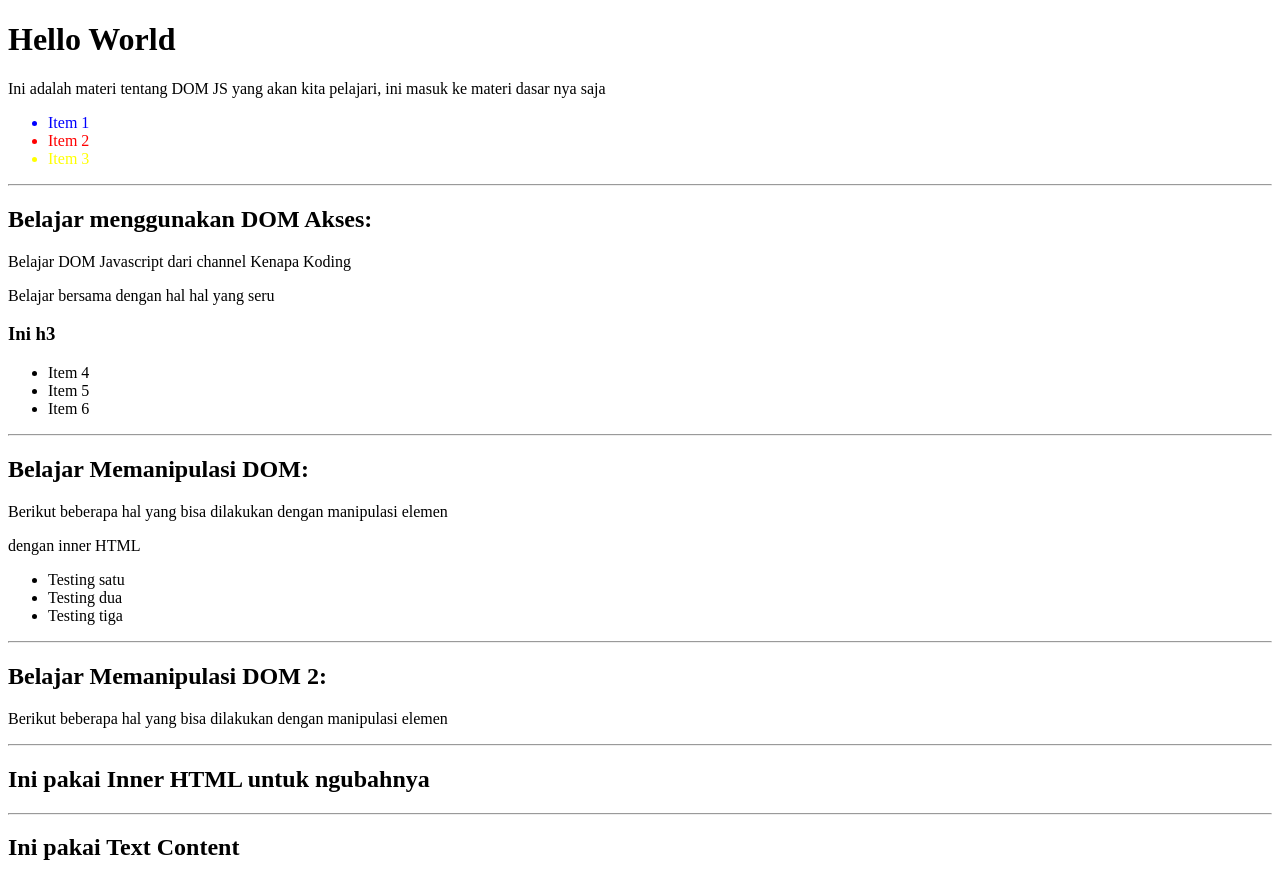
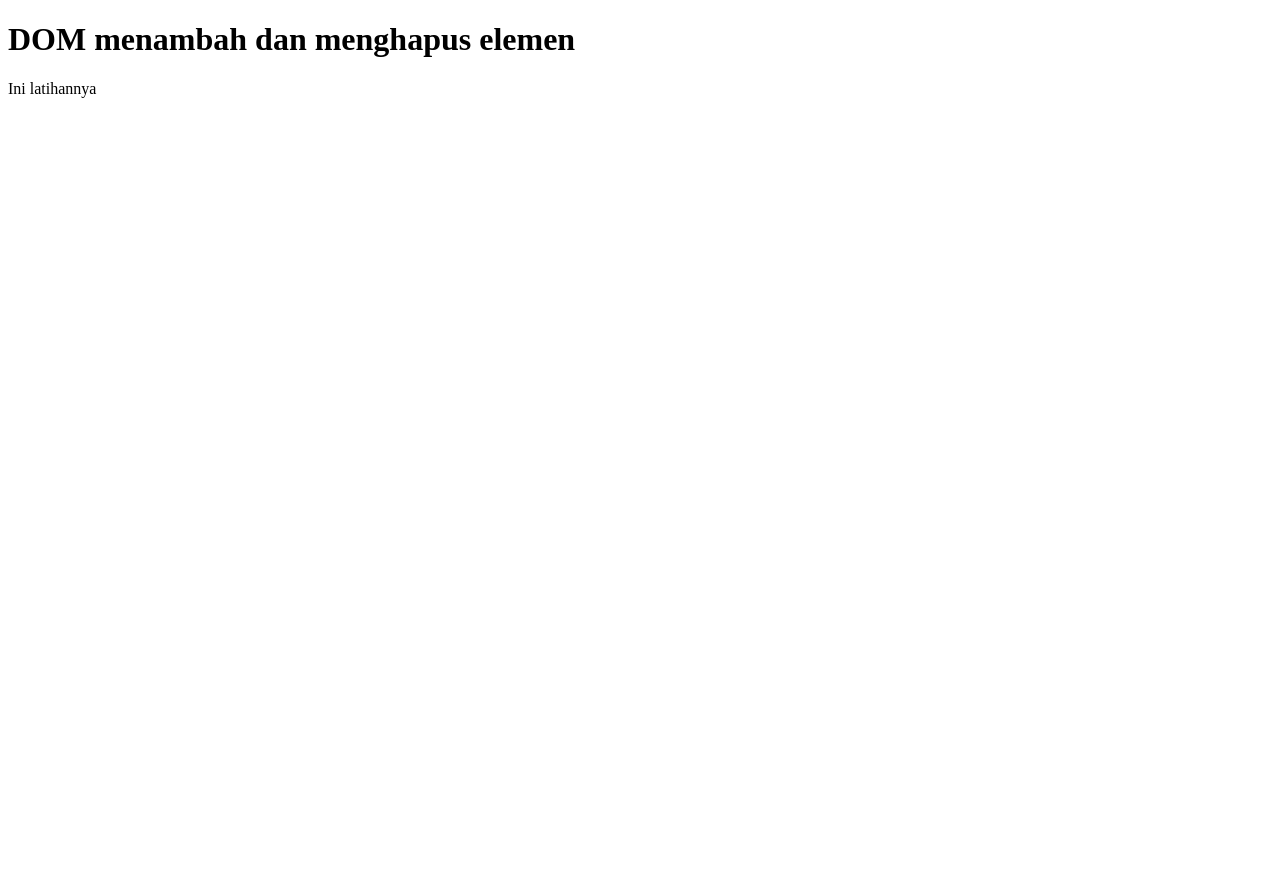
Before and after one commit to RizkyWahyudi30/Belajar-js-kenapa-koding, a plain HTML site: page Module-17-DOM-JS/index.html in a window 1280 px wide. After the commit the page ends 800 px from the top, so only its background shows below. Drawn offline with Linux system fonts and the light colour scheme.

Commit message:
new knowladge

```diff
--- a/Module-17-DOM-JS/index.html
+++ b/Module-17-DOM-JS/index.html
@@ -5,44 +5,51 @@
     <meta name="viewport" content="width=device-width, initial-scale=1.0" />
     <meta http-equiv="X-UA-Compatible" content="ie=edge" />
     <title>Materi tentang DOM JS</title>
+    <style>
+      .setAtt {
+        background-color: aqua;
+        margin: 10px;
+        padding: 10px;
+      }
+    </style>
   </head>
   <body>
     <!-- ini untuk yang syntax dasarnya saja -->
-    <h1>Hello World</h1>
+    <!-- <h1>Hello World</h1>
     <p>
       Ini adalah materi tentang DOM JS yang akan kita pelajari, ini masuk ke
       materi dasar nya saja
-    </p>
-    <ul>
+    </p> -->
+    <!-- <ul>
       <li>Item 1</li>
       <li>Item 2</li>
       <li>Item 3</li>
-    </ul>
+    </ul> -->
 
-    <hr />
+    <!-- <hr /> -->
     <!-- ini untuk MENGAKSES DOM -->
-    <h2 id="judul-kedua">Belajar menggunakan DOM Akses:</h2>
+    <!-- <h2 id="judul-kedua">Belajar menggunakan DOM Akses:</h2>
     <p class="penjelasan">Belajar DOM Javascript dari channel Kenapa Koding</p>
     <p class="penjelasan">Belajar bersama dengan hal hal yang seru</p>
-    <h3>Ini h3</h3>
-    <ul>
+    <h3>Ini h3</h3> -->
+    <!-- <ul>
       <li class="penjelasan">Item 4</li>
       <li id="contoh-aja">Item 5</li>
       <li>Item 6</li>
-    </ul>
+    </ul> -->
 
-    <hr />
+    <!-- <hr />
     <div id="wClass">
       <h2>Belajar Memanipulasi DOM:</h2>
       <p>Berikut beberapa hal yang bisa dilakukan dengan manipulasi elemen</p>
     </div>
-    <p id="text-lorem">Lorem ipsum dolor sit amet.</p>
-    <ul>
+    <p id="text-lorem">Lorem ipsum dolor sit amet.</p> -->
+    <!-- <ul>
       <li>Testing satu</li>
       <li>Testing dua</li>
       <li>Testing tiga</li>
-    </ul>
-    <hr />
+    </ul> -->
+    <!-- <hr />
     <div class="wClass2">
       <h2>Belajar Memanipulasi DOM 2:</h2>
       <p>Berikut beberapa hal yang bisa dilakukan dengan manipulasi elemen</p>
@@ -57,6 +64,20 @@
       <h2>Lorem ipsum dolor sit amet consectetur adipisicing.</h2>
       <p>Berikut beberapa hal yang bisa dilakukan dengan manipulasi elemen</p>
     </div>
+    <hr />
+    <div class="container">
+      <h1>Set Attribute</h1>
+      <p>Text element.setAttribute</p>
+    </div>
+    <p id="textSet">Ini text bahan percobaan</p>
+    <ul>
+      <li>Item 4</li>
+      <li>Item 5</li>
+      <li>Item 6</li>
+    </ul> -->
+
+    <h1>DOM menambah dan menghapus elemen</h1>
+    <!-- INI TAG SCRIPT NYA -->
 
     <!-- javascript -->
     <script src="index.js"></script>
--- a/Module-17-DOM-JS/index.js
+++ b/Module-17-DOM-JS/index.js
@@ -1,16 +1,18 @@
 // DOM
 // DOM adalah representasi struktur dokumen HTML atau XML dalam bentuk tree yang memunngkinkan program untuk mengakses dan memanipulasi konten, struktur dan gaya halaman web secara dinamis
 
+// ============================================================
 // di DOM ada dua penjelasan, yaitu:
 // 1. Node: setiap elemen dalam tree DOM disebur node. Ada beberapa jenis node, ada elemen, teks, atribut
 // 2. Root node: dokumen HTML dimulai dari Node akar(document), yang merupakan entry point untuk mengakses semua elemen lain di halaman
 // ini contoh dasar nya aja
-console.log(document.querySelectorAll("li"));
-let listDoc = document.querySelectorAll("li");
-listDoc[0].style.color = "blue";
-listDoc[1].style.color = "red";
-listDoc[2].style.color = "yellow";
+// console.log(document.querySelectorAll("li"));
+// let listDoc = document.querySelectorAll("li");
+// listDoc[0].style.color = "blue";
+// listDoc[1].style.color = "red";
+// listDoc[2].style.color = "yellow";
 
+// ============================================================
 // Mengakses DOM
 // javascript menyediakan beberapa metode untuk mengakses elemen di DOM:
 // 1. getElementById(): mengakses elemen berdasarkan ID
@@ -20,28 +22,29 @@ listDoc[2].style.color = "yellow";
 // 5. querySelectorAll(): mengakses semua elemen yang sesuai dengan selector css
 
 // contoh:
-let titleKedua = document.getElementById("judul-kedua"); // menggunakan byId
-console.log(titleKedua);
+// let titleKedua = document.getElementById("judul-kedua"); // menggunakan byId
+// console.log(titleKedua);
 
-let paragrafPenjelasan = document.getElementsByClassName("penjelasan"); // byClass
-console.log(paragrafPenjelasan);
+// let paragrafPenjelasan = document.getElementsByClassName("penjelasan"); // byClass
+// console.log(paragrafPenjelasan);
 
-let takeTag = document.getElementsByTagName("li"); // byTag
-console.log(takeTag[3]); // ambil berdasarkan index nya
+// let takeTag = document.getElementsByTagName("li"); // byTag
+// console.log(takeTag[3]); // ambil berdasarkan index nya
 
 // query selector hanya mengambil satu saja -> mengambil yang paling awal saja
 // queryAll mengambil semua nya
-let byQuery = document.querySelectorAll("li.penjelasan"); // bisa diganti all atau tidak
-let byQuery2 = document.querySelectorAll("li#contoh-aja");
-// jika class dengan .
-// jika id dengan #
-console.log(byQuery);
-console.log(byQuery2);
+// let byQuery = document.querySelectorAll("li.penjelasan"); // bisa diganti all atau tidak
+// let byQuery2 = document.querySelectorAll("li#contoh-aja");
+// // jika class dengan .
+// // jika id dengan #
+// console.log(byQuery);
+// console.log(byQuery2);
 
 // perbedaannya dari
 // getElementsByTagName -> apabila terjadi perubahan pada grup, akan langsung berubah juga -> tidak bisa ngeselect seperti query
 // querySelectorAll -> ini static -> bisa nge select berdasarkan class atau id
 
+// ============================================================
 // Memanipulasi Elemen
 // Kita bisa mengubah konten, atribut, dan gaya elemen tersebut
 // 1. Mengubah konten: element.textContent atau element.innerHTML
@@ -49,24 +52,49 @@ console.log(byQuery2);
 // 3. Mengubah gaya: element.style.property = value
 
 // contohnya:
-// --> pakai textContent dan innerHTML
-let loremText = document.getElementById("text-lorem");
+// --> Mengubah konten: pakai textContent dan innerHTML
+// let loremText = document.getElementById("text-lorem");
 // console.log(loremText);
 // kita bisa ngubah isi konten nya
-loremText.textContent = "kalimat kalimat lorem sit dengan textContent";
-loremText.innerHTML = "dengan inner HTML";
+// loremText.textContent = "kalimat kalimat lorem sit dengan textContent";
+// loremText.innerHTML = "dengan inner HTML";
 
 // jika kita mengambil yang ada anakannya atau yang ada di dalam div
 // inner html
-let textDiv = document.getElementById("wClass");
-console.log(textDiv.innerHTML);
+// let textDiv = document.getElementById("wClass");
+// console.log(textDiv.innerHTML);
 // jika dengan class, maka perlu ditambahkan index nya
-let textDiv2 = document.getElementsByClassName("wClass2");
-console.log(textDiv2[0].innerHTML);
+// let textDiv2 = document.getElementsByClassName("wClass2");
+// console.log(textDiv2[0].innerHTML);
 // textcontent
-console.log(textDiv.textContent); // jika pakai text content, maka tag tag nya akan hilang, jadi akan memunculkan value nya saja
+// console.log(textDiv.textContent); // jika pakai text content, maka tag tag nya akan hilang, jadi akan memunculkan value nya saja
 // kalau kita ubah content nya, perbedaanya begini
-let changeWInner = document.getElementById("wInner");
-changeWInner.innerHTML = "<h2>Ini pakai Inner HTML untuk ngubahnya </h2>";
-let changeWInner2 = document.getElementById("wText");
-changeWInner2.innerHTML = "<h2>Ini pakai Text Content </h2>";
+// let changeWInner = document.getElementById("wInner");
+// changeWInner.innerHTML = "<h2>Ini pakai Inner HTML untuk ngubahnya </h2>";
+// let changeWInner2 = document.getElementById("wText");
+// changeWInner2.innerHTML = "<h2>Ini pakai Text Content </h2>";
+
+// --> Mengubah attribute: pakai setAttribute
+// let setAtt = document.getElementById("textSet");
+// setAtt.setAttribute("class", "setAtt"); // jadi menambahkannya lewat js nya
+
+// --> Mengubah style:
+// let setStyle = document.querySelectorAll("li");
+// console.log(setStyle);
+// setStyle[2].style.backgroundColor = "red";
+
+// ============================================================
+// Menambahkan dan Menghapus Elemen DOM:
+// untuk menambahkan elemen baru ke DOM, bisa menggunakan:
+// 1. createElement(tagName): membuat elemen baru
+// 2. appendChild(childNode): menambahkan elemen sebagai anak dari elemen lain
+// 3. insertBefore(newNode, referenceNode): menyisipkan elemen sebelum elemen referensi
+
+// untuk menghapus elemen dari DOM, gunakan:
+// 1. removeChild(childNode): menghapus elemen anak
+// 2. remove(): menghapus elemen secara langsung
+
+let newDiv = document.createElement("div");
+newDiv.textContent = "Ini latihannya"; // ini script nya
+// kita ingin insert dia sebagai anak, jadi akan dibawah tag h1 nya
+document.body.appendChild(newDiv); // ini muncul dibawahnya
```
